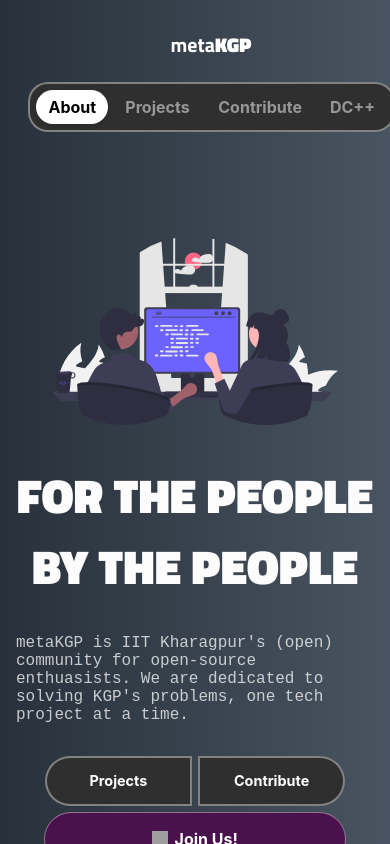
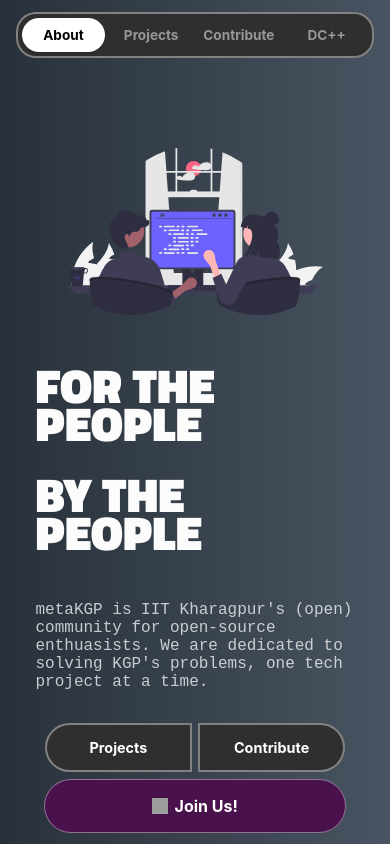
Before and after one commit to metakgp/metakgp.org, a React (Vite) app: page /#/about in a window 390 px wide. Built offline with nearby package versions, Linux system fonts and the light colour scheme; grey boxes are pictures that could not be loaded; a web font is replaced by a local one.

Commit message:
fix: align header logo with content and improve responsiveness

```diff
--- a/src/sections/Header.tsx
+++ b/src/sections/Header.tsx
@@ -1,7 +1,7 @@
 import React from "react";
 import "../styles/sections/header.css";
 import { Link, useLocation } from "react-router-dom";
-import "../styles/layout/container.css";
+
 
 const NavElement = ({ route, isActive }: { route: string, isActive: boolean }) => {
   return (
@@ -15,7 +15,6 @@
 
   return (
     <div className="header">
-      <div className="container">
       <div className="header-inner">
         <Link to={"https://wiki.metakgp.org"} className="metakgp-logo-link">
         <h1 className='metakgp-logo' data-set="metaKGP" ><span className='bold'>meta</span><span className='black'>KGP</span></h1>
@@ -27,6 +26,5 @@
       </nav>
       </div>
     </div>
-    </div>
   )
 }
--- a/src/sections/Hero.tsx
+++ b/src/sections/Hero.tsx
@@ -2,12 +2,12 @@
 import devFocus from "../assets/undraw_pair_programming_re_or4x.svg";
 import "../styles/sections/hero.css";
 import { Link } from "react-router-dom";
-import "../styles/layout/container.css";
+
 
 export const HeroSection = () => {
   return (
     <section className="topic-section">
-      <div className="container hero-container">
+      <div className="hero-container">
         <div className="hero-header-container">
           <h1 className="main-header">For The People</h1>
           <h1 className="main-header">By The People</h1>
--- a/src/styles/layout/container.css
+++ /dev/null
@@ -1,7 +0,0 @@
-.container {
-    width: 100%;
-    max-width: 80rem;
-    margin-inline: auto;
-    padding-inline: clamp(1rem, 5vw, 4rem);
-    box-sizing: border-box;
-}
--- a/src/styles/pages/App.css
+++ b/src/styles/pages/App.css
@@ -44,8 +44,8 @@
 }
 
 .page-container {
-  margin: 0 auto;
-  width: 100%;
+  margin: 50px 18%;
+  /* width: 100%; */
   text-align: left;
   display: flex;
   justify-content: center;
@@ -54,9 +54,8 @@
 }
 
 .content-page-container {
-  /* margin: 50px 18%; */
-  width: 100%;
-  margin: 0 auto;
+  margin: 50px 18%;
+  /* width: 100%; */
   text-align: left;
   display: flex;
   justify-content: center;
@@ -109,16 +108,16 @@
 
 @media screen and (max-width: 1570px) {
   .content-page-container {
-    margin: 15px 0;
+    margin: 15px 20%;
   }
 }
 
 @media screen and (max-width: 480px) {
   .page-container {
-    margin: 10px 0;
+    margin: 10px 5%;
   }
 
   .content-page-container {
-    margin: 10px 0;
+    margin: 10px 5%;
   }
 }
--- a/src/styles/sections/header.css
+++ b/src/styles/sections/header.css
@@ -2,6 +2,10 @@
 
 .metakgp-logo-link {
   color: #fff;
+  text-decoration: none;
+  /* display: inline-block;
+  margin-left: 0;
+  padding-left: 0; */
 }
 
 .header {
@@ -9,11 +13,14 @@
   margin-top: 24px;
 }
 .header-inner{
+  max-width: 1100px;
+  margin-inline: auto;
+  padding-inline: 4rem;
   display: flex;
   justify-content: space-between;
   align-items: center;
-  gap: 2rem;
   width: 100%;
+  box-sizing: border-box;
 }
 .nav-bar {
   display: flex;
@@ -63,33 +70,52 @@
   box-shadow: 0 2px 4px rgba(0, 0, 0, 0.1);
 }
 
+/* @media screen and (max-width: 1150px) {
+  .header-inner {
+    padding-inline: 1.5rem;
+  }
+} */
 @media screen and (max-width: 480px) {
   .header {
     margin-top: 0;
-    padding: 1rem;
   }
 
   .header-inner {
     flex-direction: column;
     align-items: center;
-    gap: 0.5rem;
+    gap: 0.75rem;
+    padding-inline: 1rem;
+    width: 100%;
+    box-sizing: border-box;
   }
 
   .nav-bar {
+    display: flex;
     justify-content: space-between;
     width: 100%;
-    padding: 6px;
+    /* margin-inline: auto;
+    overflow-x: auto;
+    white-space: nowrap;
+    -webkit-overflow-scrolling: touch; */
+    /* border-radius: 20px; */
+    box-sizing: border-box;
+    padding: 4px;
+    display: flex;
   }
-
+  /* .nav-bar::-webkit-scrollbar {
+    display: none;
+  } */
   .nav-element,
-  .active-nav-element,
-  .slack-link {
-    padding: 6px 12px;
-    font-size: 1rem;
-    white-space: nowrap;
+  .active-nav-element
+   {
+    padding: 8px 4px;
+    font-size: 0.85rem;
+    flex: 1;
+    text-align: center;
+    min-width: 0;
   }
 
   .metakgp-logo {
-    font-size: 1.25rem;
+    display: none;
   }
 }
--- a/src/styles/sections/hero.css
+++ b/src/styles/sections/hero.css
@@ -5,7 +5,9 @@
   flex-direction: row;
   justify-content: space-between;
   align-items: center;
+  margin: 0;
   margin-top: 2rem;
+  padding: 0;
 }
 
 .main-header {
```
